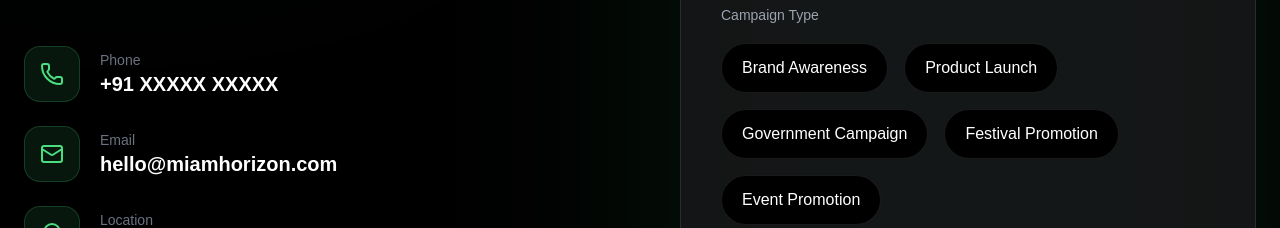
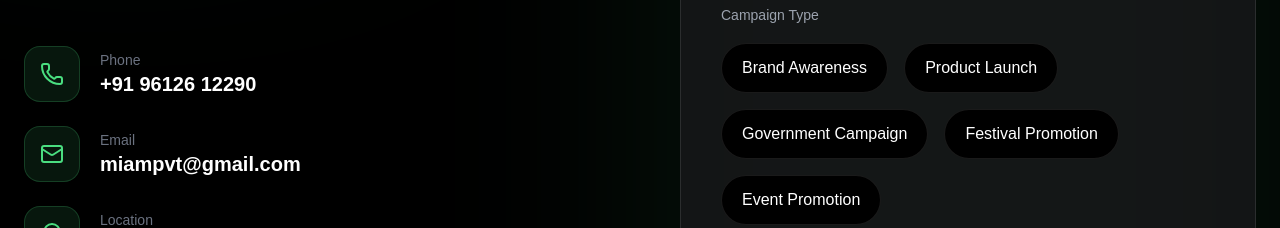
Before and after one commit to tunu7/miamhorizon, a React (Vite) app: page /contact in a window 1280 px wide. Shown: the part 560-788 px from the top of the page. Built offline with nearby package versions, Linux system fonts and the light colour scheme.

Commit message:
add detail in contact page

```diff
--- a/src/pages/Contact.jsx
+++ b/src/pages/Contact.jsx
@@ -196,7 +196,7 @@ function Contact() {
                   </p>
 
                   <h3 className="text-xl font-bold">
-                    +91 XXXXX XXXXX
+                    +91 96126 12290
                   </h3>
 
                 </div>
@@ -218,7 +218,7 @@ function Contact() {
                   </p>
 
                   <h3 className="text-xl font-bold">
-                    hello@miamhorizon.com
+                    miampvt@gmail.com
                   </h3>
 
                 </div>
```
